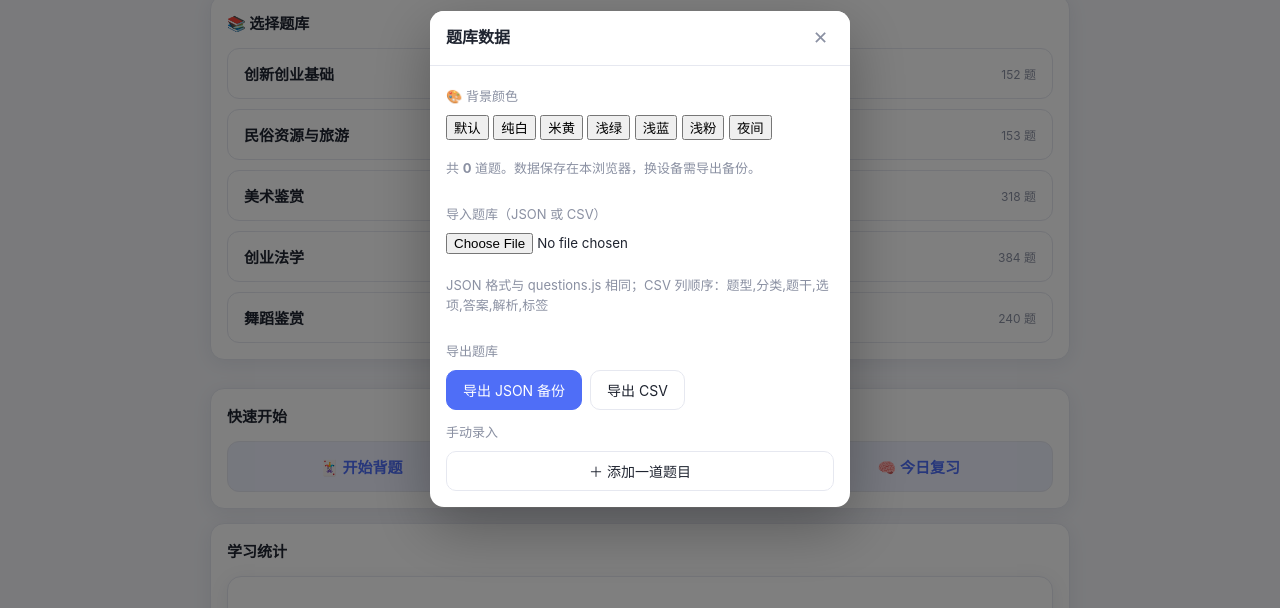
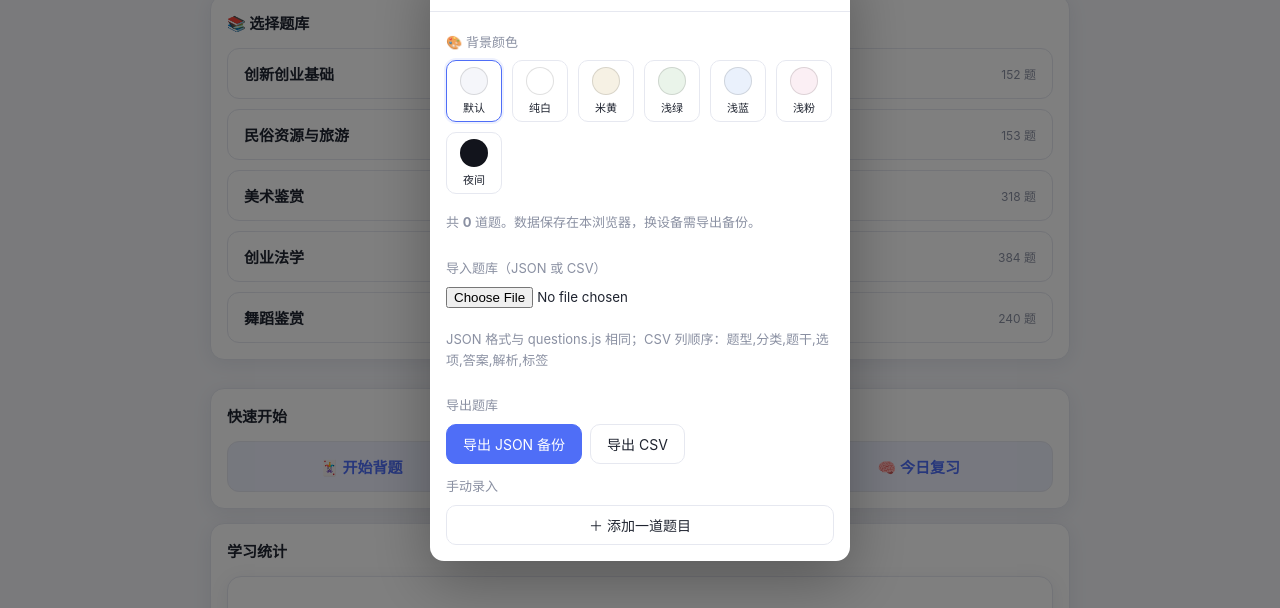
Before and after one commit to nehanansen823-design/beiti, a plain HTML site: page index.html in a window 1280 px wide. Both pictures are taken after a click on the button "⚙️". Shown: the part 141-749 px from the top of the page. Drawn offline with Linux system fonts and the light colour scheme.

Commit message:
add background color themes

```diff
--- a/styles.css
+++ b/styles.css
@@ -33,6 +33,30 @@
   --warn-soft: #3a2f1a;
   --shadow: 0 4px 20px rgba(0, 0, 0, .4);
 }
+
+[data-theme="white"] { --bg: #ffffff; --card: #ffffff; --border: #e9e9ee; --shadow: 0 4px 20px rgba(0,0,0,.06); }
+[data-theme="beige"] { --bg: #f6f1e4; --card: #fffdf6; --border: #e9e1cd; }
+[data-theme="green"] { --bg: #eaf4ea; --card: #ffffff; --border: #d8e8d8; }
+[data-theme="blue"]  { --bg: #eaf1fc; --card: #ffffff; --border: #dbe6f6; }
+[data-theme="pink"]  { --bg: #fbeff4; --card: #ffffff; --border: #f1dde7; }
+
+/* 背景颜色选择 */
+.theme-swatches { display: flex; flex-wrap: wrap; gap: 10px; }
+.theme-swatches .swatch {
+  width: 56px;
+  padding: 6px 4px;
+  border: 1px solid var(--border);
+  border-radius: 10px;
+  background: var(--card);
+  display: flex; flex-direction: column; align-items: center; gap: 4px;
+  cursor: pointer;
+  font-size: 11px; color: var(--text);
+}
+.theme-swatches .swatch .dot {
+  width: 28px; height: 28px; border-radius: 50%;
+  border: 1px solid rgba(0,0,0,.12);
+}
+.theme-swatches .swatch.active { border-color: var(--primary); box-shadow: 0 0 0 2px var(--primary-soft); }
 
 * { box-sizing: border-box; -webkit-tap-highlight-color: transparent; }
 
```
